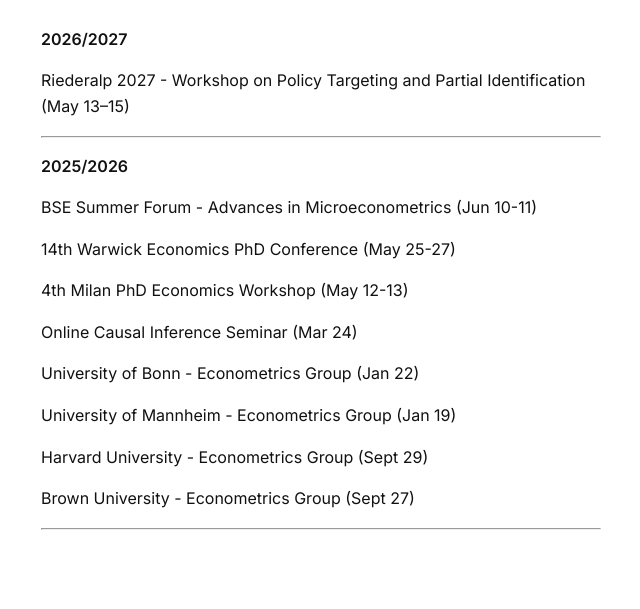
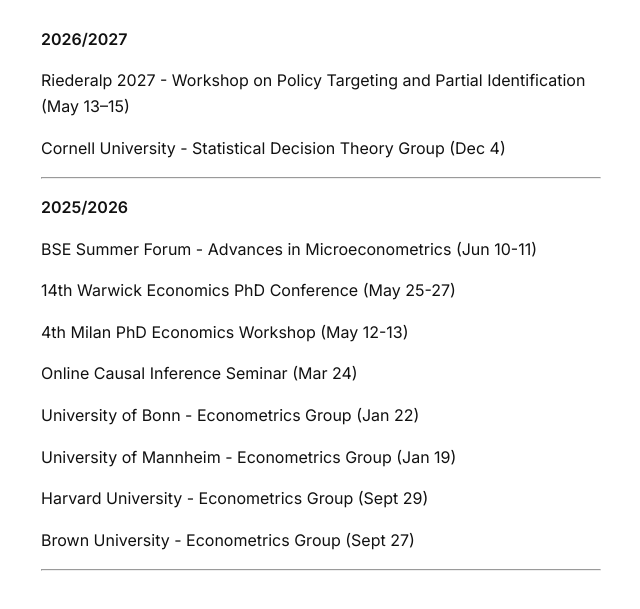
Before and after one commit to giacomopocher/giacomopocher.github.io, a plain HTML site: page Talks/index.html in a window 1280 px wide. Shown: the part 87-696 px from the top of the page, without its empty margins (319-959 px from the left). Drawn offline with Linux system fonts and the light colour scheme.

Commit message:
Update index.html

```diff
--- a/Talks/index.html
+++ b/Talks/index.html
@@ -18,6 +18,7 @@
         <section>
             <p><b>2026/2027</b> <p>
               <p>Riederalp 2027 - Workshop on Policy Targeting and Partial Identification (May 13–15)</p>
+              <p>Cornell University - Statistical Decision Theory Group (Dec 4)</p>
             <hr>
 
             <p><b>2025/2026</b> <p>
```
